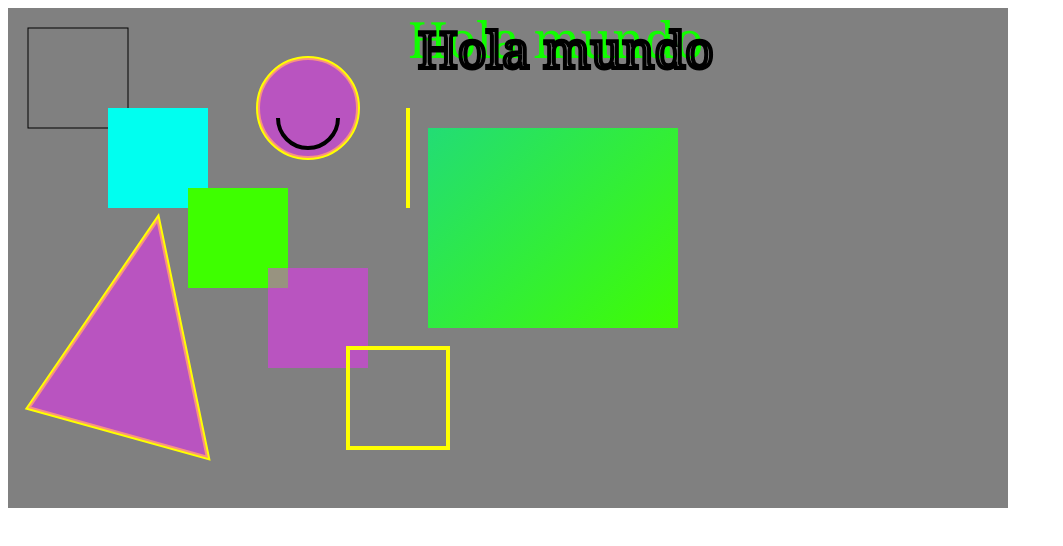
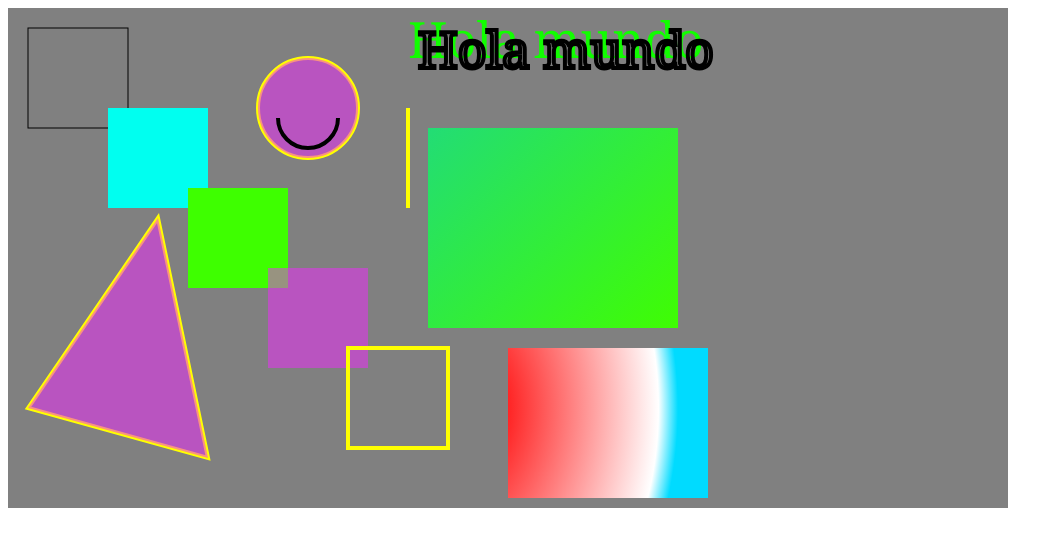
Before and after one commit to 4NG3LD4NI3L/IDSTM_ProgramacionAvanzada, a plain HTML site: page Angel Romero IDSTM/Index.html in a window 1280 px wide. Shown: the whole page, without its empty margins (0-1063 px from the left). Drawn offline with Linux system fonts and the light colour scheme.

Commit message:
createRadialGradient

```diff
--- a/Angel Romero IDSTM/Index.html
+++ b/Angel Romero IDSTM/Index.html
@@ -70,11 +70,18 @@
         grd.addColorStop(0,"#00b5fe");
         grd.addColorStop(1,"#40fe00");
 
-
-
-
         ctx.fillStyle = grd;
         ctx.fillRect(420,120,250,200)
+
+        //createRadialGradient(x0, y0, r0, x1, y1, r1)
+
+        const grdRad = ctx.createRadialGradient(450, 400, 25, 250, 400,420);
+        grdRad.addColorStop(0,"#ff0000")
+        grdRad.addColorStop(0.9,"white")
+        grdRad.addColorStop(1,"#00dbff")
+
+        ctx.fillStyle  = grdRad;
+        ctx.fillRect(500,340,200,150)
 
     </script>
 </body>
```
